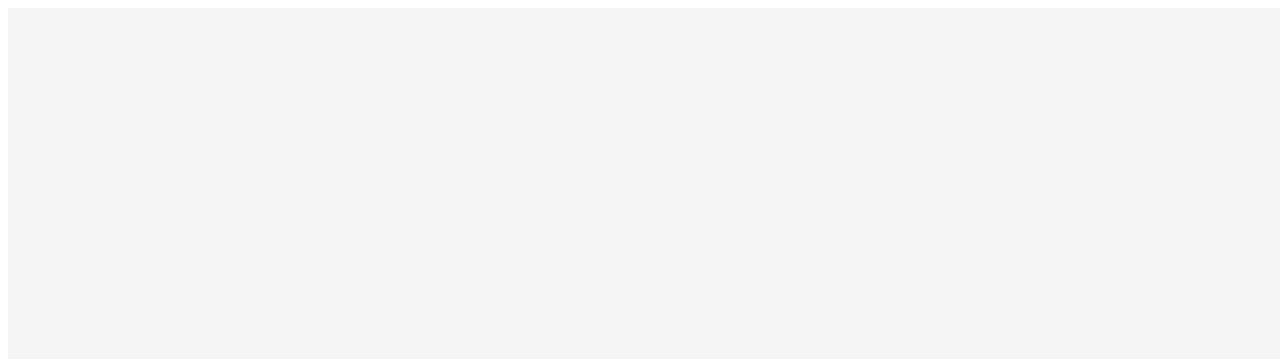
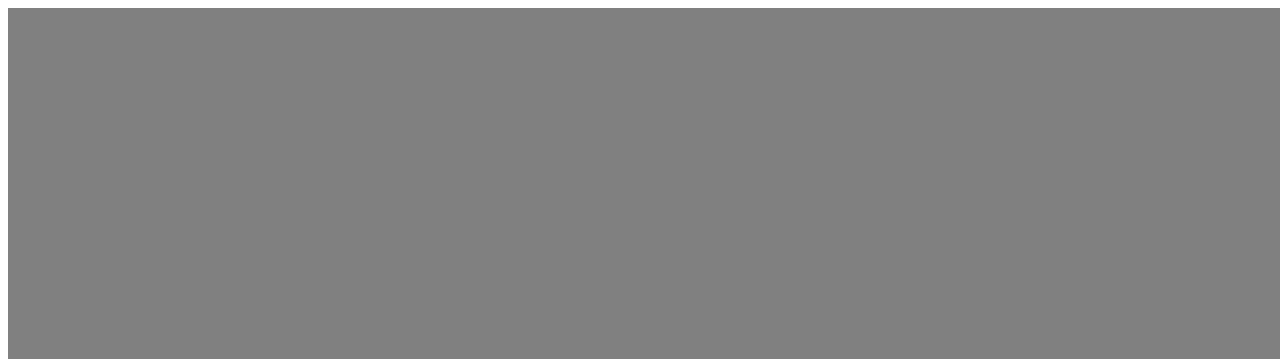
Before and after one commit to Basiakus/Webpack-Todo-App, a React app: page / in a window 1280 px wide. Shown: the top 359 px of the page. Built offline with nearby package versions, Linux system fonts and the light colour scheme.

Commit message:
npm webpack

```diff
--- a/src/containers/App.css
+++ b/src/containers/App.css
@@ -1,6 +1,6 @@
 .TodoApp {
-    background-color: #F5F5F5;
-    color: #222;
+    background-color: gray;
+    color: white;
     display: flex;
     flex-direction: column;
     flex-wrap: nowrap;
--- a/src/containers/App.js
+++ b/src/containers/App.js
@@ -41,7 +41,7 @@ class App extends React.Component {
             <div className={style.TodoApp}>
                 <Title title='Tytuł aplikacji' />
                     Tutaj pojawią się komponenty naszej aplikacji.
-                 <TodoList list={this.state.data} action={this.removeTodo.bind(this)}/>
+                <TodoList list={this.state.data} action={this.removeTodo.bind(this)}/>
             </div>
         );
     }
--- a/webpack.config.js
+++ b/webpack.config.js
@@ -3,6 +3,8 @@ var webpack = require('webpack');
 var HtmlWebpackPlugin = require('html-webpack-plugin');
 var UglifyJSPlugin = require('uglifyjs-webpack-plugin');
 var OptimizeJsPlugin = require('optimize-js-plugin');
+
+
 
 //webpack.config.js
 module.exports = {
@@ -44,3 +46,5 @@ module.exports = {
         ]
     }
 };
+var env = process.env.NODE_ENV;
+console.log('NODE_ENV:', env);
```
Also changed, not shown: package.json (+5 -2 lines), build/app.bundle.js, 1 other file.
